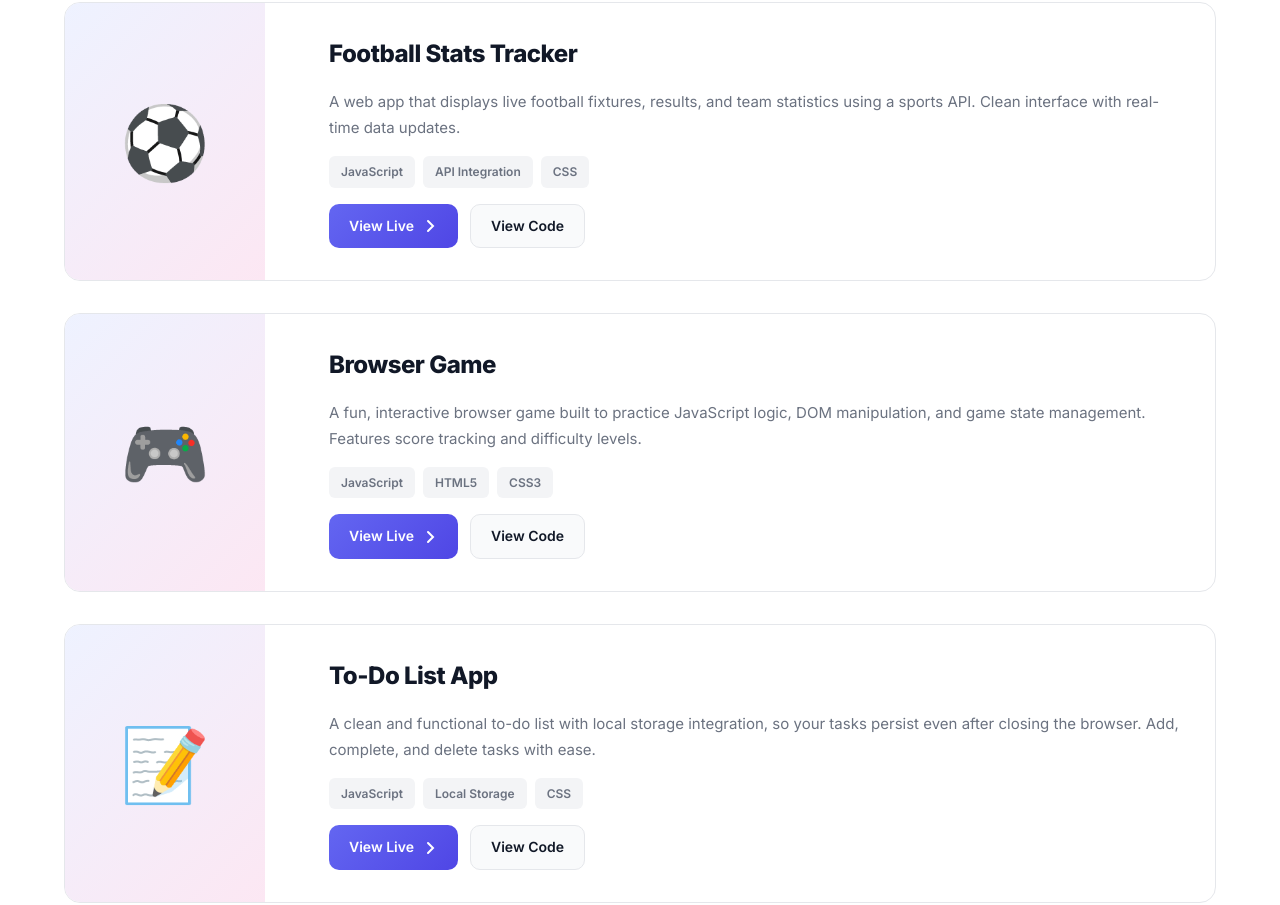
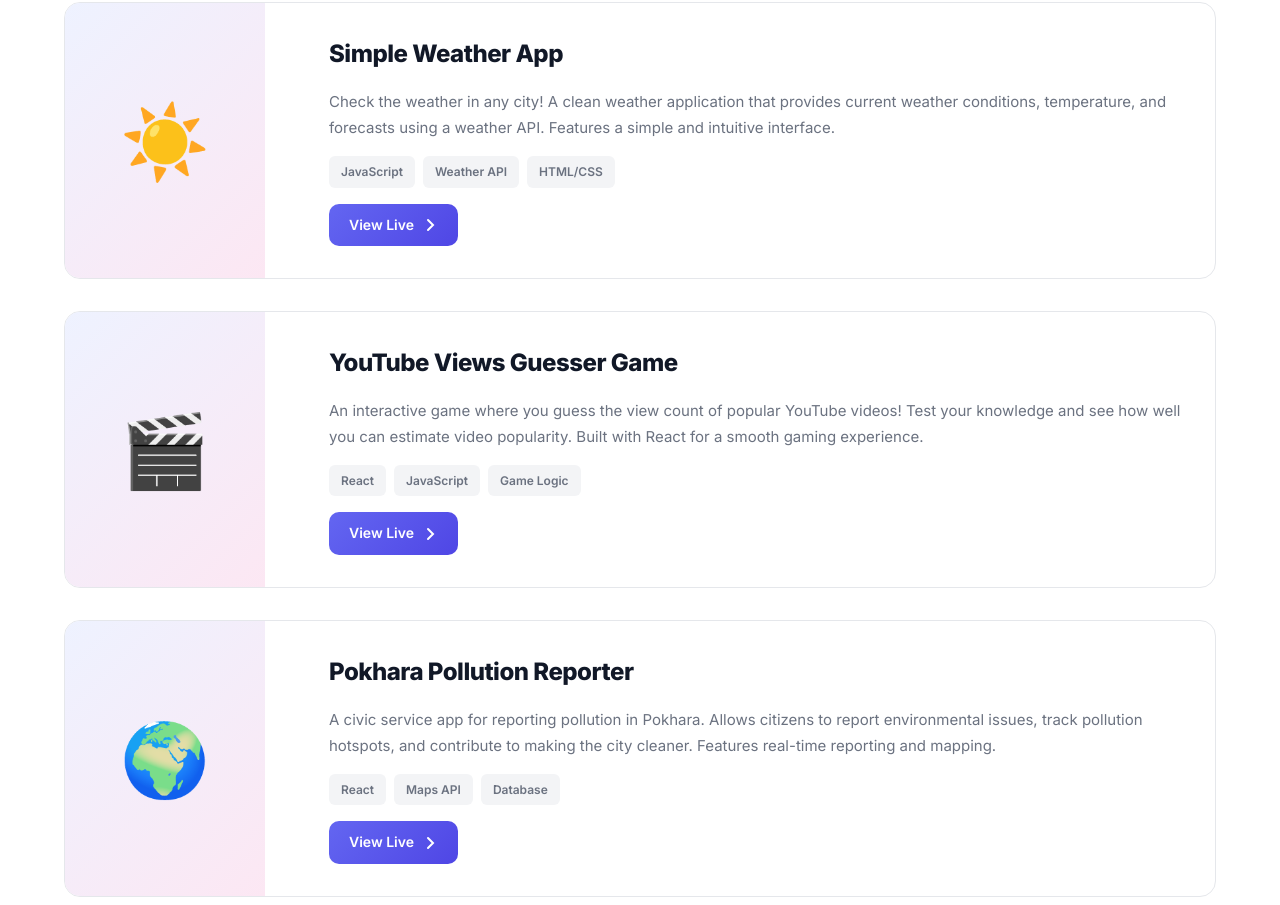
Before and after one commit to Mangouh7/personal-website, a plain HTML site: page projects.html in a window 1280 px wide. Shown: the part 824-1729 px from the top of the page. Drawn offline with Linux system fonts and the light colour scheme.

Commit message:
Update projects with real project links and information

```diff
--- a/projects.html
+++ b/projects.html
@@ -83,31 +83,30 @@
                 <!-- Project 2 -->
                 <article class="project-card-full">
                     <div class="project-image-full">
-                        <span class="project-icon">⚽</span>
+                        <span class="project-icon">☀️</span>
                     </div>
                     <div class="project-details">
-                        <h3 class="project-title">Football Stats Tracker</h3>
+                        <h3 class="project-title">Simple Weather App</h3>
                         <p class="project-description">
-                            A web app that displays live football fixtures, results, and team statistics using a sports
-                            API.
-                            Clean interface with real-time data updates.
+                            Check the weather in any city! A clean weather application that provides current weather
+                            conditions,
+                            temperature, and forecasts using a weather API. Features a simple and intuitive interface.
                         </p>
                         <div class="project-tech">
                             <span class="tech-tag">JavaScript</span>
-                            <span class="tech-tag">API Integration</span>
-                            <span class="tech-tag">CSS</span>
+                            <span class="tech-tag">Weather API</span>
+                            <span class="tech-tag">HTML/CSS</span>
                         </div>
                         <div class="project-actions">
-                            <a href="#" class="project-link primary">
+                            <a href="https://mangouh7.github.io/-simple-Weather-app/" target="_blank"
+                                class="project-link primary">
                                 <span>View Live</span>
                                 <svg width="16" height="16" viewBox="0 0 16 16" fill="none">
                                     <path d="M6 3L11 8L6 13" stroke="currentColor" stroke-width="2"
                                         stroke-linecap="round" />
                                 </svg>
                             </a>
-                            <a href="#" class="project-link secondary">
-                                <span>View Code</span>
-                            </a>
+
                         </div>
                     </div>
                 </article>
@@ -115,30 +114,31 @@
                 <!-- Project 3 -->
                 <article class="project-card-full">
                     <div class="project-image-full">
-                        <span class="project-icon">🎮</span>
+                        <span class="project-icon">🎬</span>
                     </div>
                     <div class="project-details">
-                        <h3 class="project-title">Browser Game</h3>
+                        <h3 class="project-title">YouTube Views Guesser Game</h3>
                         <p class="project-description">
-                            A fun, interactive browser game built to practice JavaScript logic, DOM manipulation,
-                            and game state management. Features score tracking and difficulty levels.
+                            An interactive game where you guess the view count of popular YouTube videos! Test your
+                            knowledge
+                            and see how well you can estimate video popularity. Built with React for a smooth gaming
+                            experience.
                         </p>
                         <div class="project-tech">
+                            <span class="tech-tag">React</span>
                             <span class="tech-tag">JavaScript</span>
-                            <span class="tech-tag">HTML5</span>
-                            <span class="tech-tag">CSS3</span>
+                            <span class="tech-tag">Game Logic</span>
                         </div>
                         <div class="project-actions">
-                            <a href="#" class="project-link primary">
+                            <a href="https://yt-vids-views-guesser.vercel.app/" target="_blank"
+                                class="project-link primary">
                                 <span>View Live</span>
                                 <svg width="16" height="16" viewBox="0 0 16 16" fill="none">
                                     <path d="M6 3L11 8L6 13" stroke="currentColor" stroke-width="2"
                                         stroke-linecap="round" />
                                 </svg>
                             </a>
-                            <a href="#" class="project-link secondary">
-                                <span>View Code</span>
-                            </a>
+
                         </div>
                     </div>
                 </article>
@@ -146,30 +146,30 @@
                 <!-- Project 4 -->
                 <article class="project-card-full">
                     <div class="project-image-full">
-                        <span class="project-icon">📝</span>
+                        <span class="project-icon">🌍</span>
                     </div>
                     <div class="project-details">
-                        <h3 class="project-title">To-Do List App</h3>
+                        <h3 class="project-title">Pokhara Pollution Reporter</h3>
                         <p class="project-description">
-                            A clean and functional to-do list with local storage integration, so your tasks persist
-                            even after closing the browser. Add, complete, and delete tasks with ease.
+                            A civic service app for reporting pollution in Pokhara. Allows citizens to report
+                            environmental
+                            issues, track pollution hotspots, and contribute to making the city cleaner. Features
+                            real-time reporting and mapping.
                         </p>
                         <div class="project-tech">
-                            <span class="tech-tag">JavaScript</span>
-                            <span class="tech-tag">Local Storage</span>
-                            <span class="tech-tag">CSS</span>
+                            <span class="tech-tag">React</span>
+                            <span class="tech-tag">Maps API</span>
+                            <span class="tech-tag">Database</span>
                         </div>
                         <div class="project-actions">
-                            <a href="#" class="project-link primary">
+                            <a href="https://safahawa.netlify.app/" target="_blank" class="project-link primary">
                                 <span>View Live</span>
                                 <svg width="16" height="16" viewBox="0 0 16 16" fill="none">
                                     <path d="M6 3L11 8L6 13" stroke="currentColor" stroke-width="2"
                                         stroke-linecap="round" />
                                 </svg>
                             </a>
-                            <a href="#" class="project-link secondary">
-                                <span>View Code</span>
-                            </a>
+
                         </div>
                     </div>
                 </article>
```
